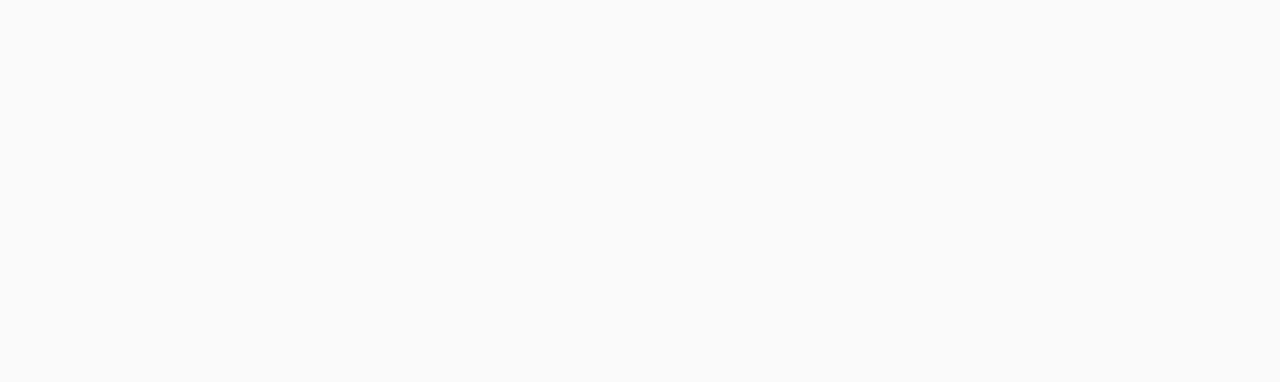
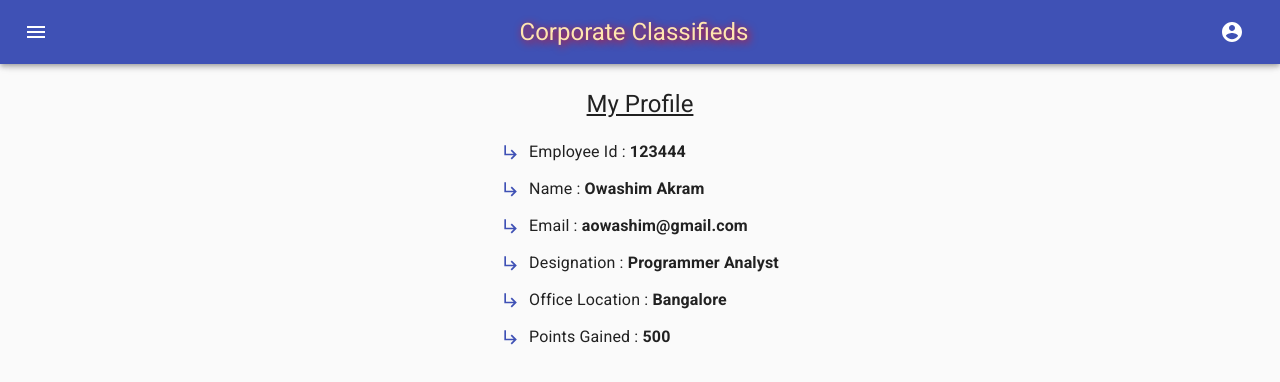
Before and after one commit to aowashim/corp-classf, a React (Create React App) app in the folder client/: page /profile in a window 1280 px wide. Before the commit this address had no page. Shown: the top 382 px of the page. Built offline with nearby package versions, Linux system fonts and the light colour scheme.

Commit message:
Profile page added

```diff
--- a/client/src/App.js
+++ b/client/src/App.js
@@ -3,6 +3,7 @@
 import { BrowserRouter, Routes, Route } from 'react-router-dom'
 import { CssBaseline } from '@material-ui/core'
 import PostOrder from './pages/PostOrder'
+import Profile from './pages/Profile'
 
 function App() {
   return (
@@ -15,6 +16,7 @@
           <Route path='signin' element={<SignIn />} />
           <Route path='signup' element={<SignUp />} />
           <Route path='postoffer' element={<PostOrder />} />
+          <Route path='profile' element={<Profile />} />
         </Routes>
       </BrowserRouter>
     </>
--- a/client/src/components/NavBar.js
+++ b/client/src/components/NavBar.js
@@ -1,6 +1,5 @@
 import {
   AppBar,
-  Badge,
   IconButton,
   Menu,
   MenuItem,
@@ -8,16 +7,15 @@
   Typography,
 } from '@material-ui/core'
 import MenuIcon from '@material-ui/icons/Menu'
-import ShoppingCartIcon from '@material-ui/icons/ShoppingCart'
-import { useContext, useEffect, useState } from 'react'
+import { useState } from 'react'
 import AccountCircleIcon from '@material-ui/icons/AccountCircle'
-// import { useHistory } from 'react-router-dom'
+import { useNavigate } from 'react-router-dom'
 // import CartContext from '../store/CartContext'
 // import UserContext from '../store/UserContext'
 // import UserInfoContext from '../store/UserInfoContext'
 
 export default function NavBar({ path }) {
-  //   const history = useHistory()
+  const navigate = useNavigate()
   const [anchorEl, setAnchorEl] = useState(null)
   //   const { user, setUser } = useContext(UserContext)
   //   const { setUserInfo } = useContext(UserInfoContext)
@@ -42,11 +40,11 @@
   }
 
   const handleNavigate = curPath => {
-    // if (path !== curPath) {
-    //   history.push(curPath)
-    // } else {
-    //   handleClose()
-    // }
+    if (path !== curPath) {
+      navigate(curPath)
+    } else {
+      handleClose()
+    }
   }
 
   return (
@@ -83,7 +81,7 @@
           <IconButton
             color='inherit'
             aria-label='cart'
-            onClick={() => handleNavigate('/cart')}
+            onClick={() => handleNavigate('/profile')}
           >
             <AccountCircleIcon />
           </IconButton>
--- /dev/null
+++ b/client/src/pages/Profile.js
@@ -0,0 +1,97 @@
+import { Container, makeStyles, Toolbar, Typography } from '@material-ui/core'
+import SubdirectoryArrowRightIcon from '@material-ui/icons/SubdirectoryArrowRight'
+import { useLocation } from 'react-router-dom'
+import NavBar from '../components/NavBar'
+
+const data = {
+  empId: 123444,
+  empName: 'Owashim Akram',
+  email: 'aowashim@gmail.com',
+  designation: 'Programmer Analyst',
+  officeLocation: 'Bangalore',
+  pointsGained: 500,
+}
+
+const useStyles = makeStyles(theme => ({
+  profileDetails: {
+    marginTop: theme.spacing(3),
+    display: 'flex',
+    flexDirection: 'column',
+    alignItems: 'center',
+  },
+}))
+
+function Profile() {
+  const classes = useStyles()
+  const { pathname } = useLocation()
+
+  return (
+    <>
+      <NavBar path={pathname} />
+      <Toolbar />
+      <Container component='main' maxWidth='sm'>
+        <div className={classes.profileDetails}>
+          <Typography
+            style={{ textDecorationLine: 'underline' }}
+            component='h5'
+            variant='h5'
+          >
+            My Profile
+          </Typography>
+          <div style={{ marginTop: 15 }}>
+            <div style={{ display: 'flex', padding: 5 }}>
+              <div style={{ marginRight: 8, marginTop: 2 }}>
+                <SubdirectoryArrowRightIcon fontSize='small' color='primary' />
+              </div>
+              <Typography component='div'>
+                Employee Id : <b>{data.empId}</b>
+              </Typography>
+            </div>
+            <div style={{ display: 'flex', padding: 5 }}>
+              <div style={{ marginRight: 8, marginTop: 2 }}>
+                <SubdirectoryArrowRightIcon fontSize='small' color='primary' />
+              </div>
+              <Typography component='div'>
+                Name : <b>{data.empName}</b>
+              </Typography>
+            </div>
+            <div style={{ display: 'flex', padding: 5 }}>
+              <div style={{ marginRight: 8, marginTop: 2 }}>
+                <SubdirectoryArrowRightIcon fontSize='small' color='primary' />
+              </div>
+              <Typography component='div'>
+                Email : <b>{data.email}</b>
+              </Typography>
+            </div>
+            <div style={{ display: 'flex', padding: 5 }}>
+              <div style={{ marginRight: 8, marginTop: 2 }}>
+                <SubdirectoryArrowRightIcon fontSize='small' color='primary' />
+              </div>
+              <Typography component='div'>
+                Designation : <b>{data.designation}</b>
+              </Typography>
+            </div>
+            <div style={{ display: 'flex', padding: 5 }}>
+              <div style={{ marginRight: 8, marginTop: 2 }}>
+                <SubdirectoryArrowRightIcon fontSize='small' color='primary' />
+              </div>
+              <Typography component='div'>
+                Office Location : <b>{data.officeLocation}</b>
+              </Typography>
+            </div>
+            <div style={{ display: 'flex', padding: 5 }}>
+              <div style={{ marginRight: 8, marginTop: 2 }}>
+                <SubdirectoryArrowRightIcon fontSize='small' color='primary' />
+              </div>
+              <Typography component='div'>
+                Points Gained : <b>{data.pointsGained}</b>
+              </Typography>
+            </div>
+          </div>
+        </div>
+      </Container>
+    </>
+  )
+}
+
+export default Profile
```
